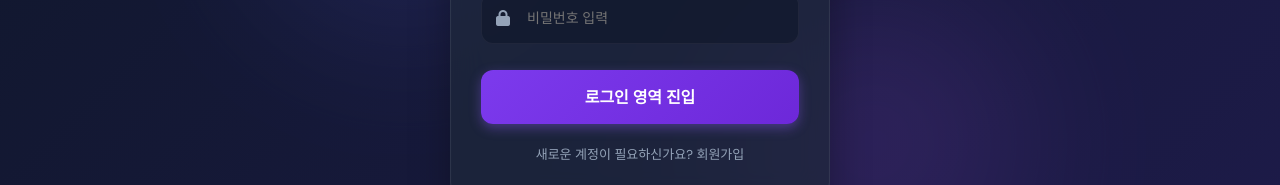
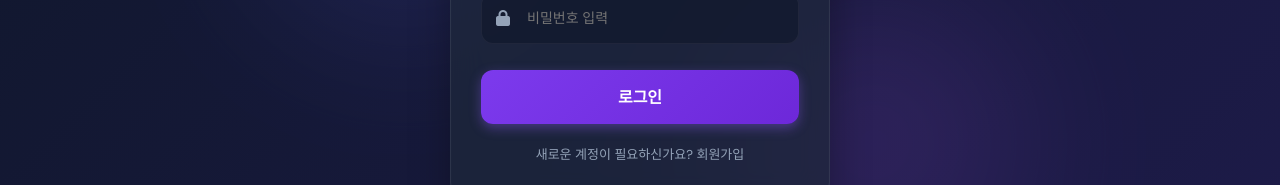
Before and after one commit to iodjqwijdioqwdkqiuj3uh23ud/Dong-Seok-Web, a website: page public/index.html in a window 1280 px wide. Both pictures are taken after a click on the element "이미 계정이 있으신가요? 로그인". Shown: the part 387-572 px from the top of the page. Drawn offline with Linux system fonts and the light colour scheme.

Commit message:
Update index.html

```diff
--- a/public/index.html
+++ b/public/index.html
@@ -216,7 +216,7 @@
             <input type="password" id="login-password" placeholder="비밀번호 입력" required>
             <i class="fa-solid fa-lock"></i>
         </div>
-        <button class="btn" onclick="handleLogin()">로그인 영역 진입</button>
+        <button class="btn" onclick="handleLogin()">로그인</button>
         <div class="toggle-link" onclick="toggleForm(true)">새로운 계정이 필요하신가요? 회원가입</div>
     </div>
 
```
